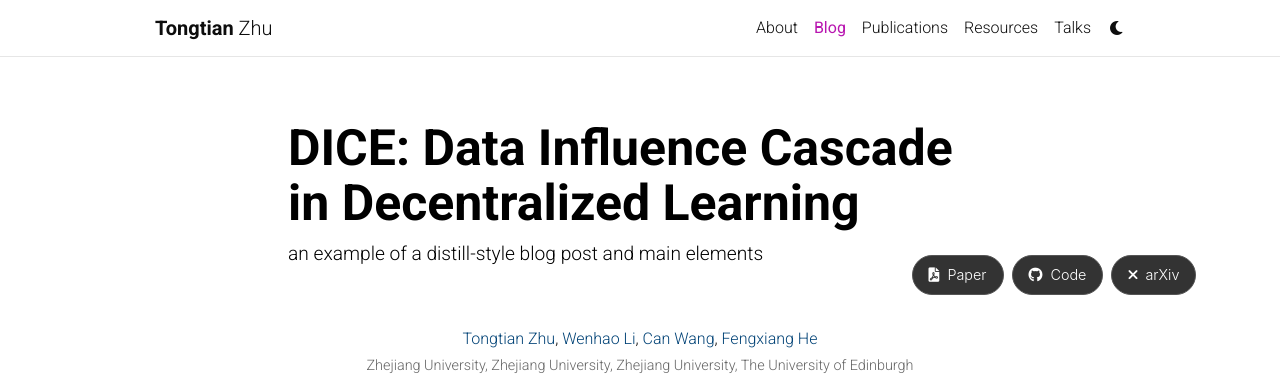
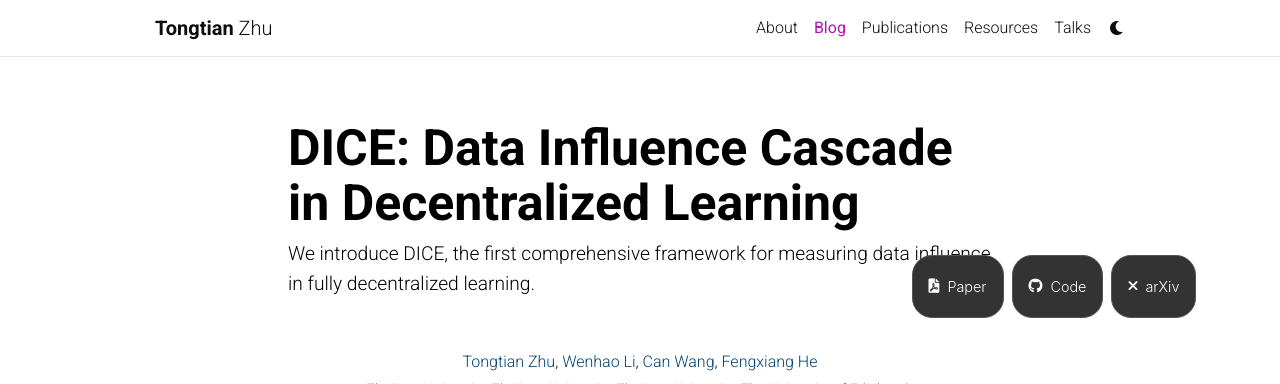
Before and after one commit to Raiden-Zhu/Raiden-Zhu.github.io, a Jekyll site: the page built from _posts/2025-03-15-DICE.md, in a window 1280 px wide and 900 px high, cut to the strip 0-384 px from the top of the window. Built offline with Jekyll 4.4.1, drawn with Linux system fonts in a browser that asks for light colours; emoji names are drawn with the system emoji font; comment, search, counter and statistics services are not loaded; a style sheet for code colours, icons or effects is not loaded.

Commit message:
Update 2025-03-15-DICE.md

```diff
--- a/_posts/2025-03-15-DICE.md
+++ b/_posts/2025-03-15-DICE.md
@@ -5,7 +5,7 @@
 paper_url: "/files/DICE_paper.pdf"
 code_url: "https://github.com/Raiden-Zhu/DICE-code"
 arxiv_url: "https://arxiv.org/abs/xxxx.xxxx"
-description: an example of a distill-style blog post and main elements
+description: We introduce DICE, the first comprehensive framework for measuring data influence in fully decentralized learning.
 tags: Data_Influence
 giscus_comments: true
 featured: true
```
